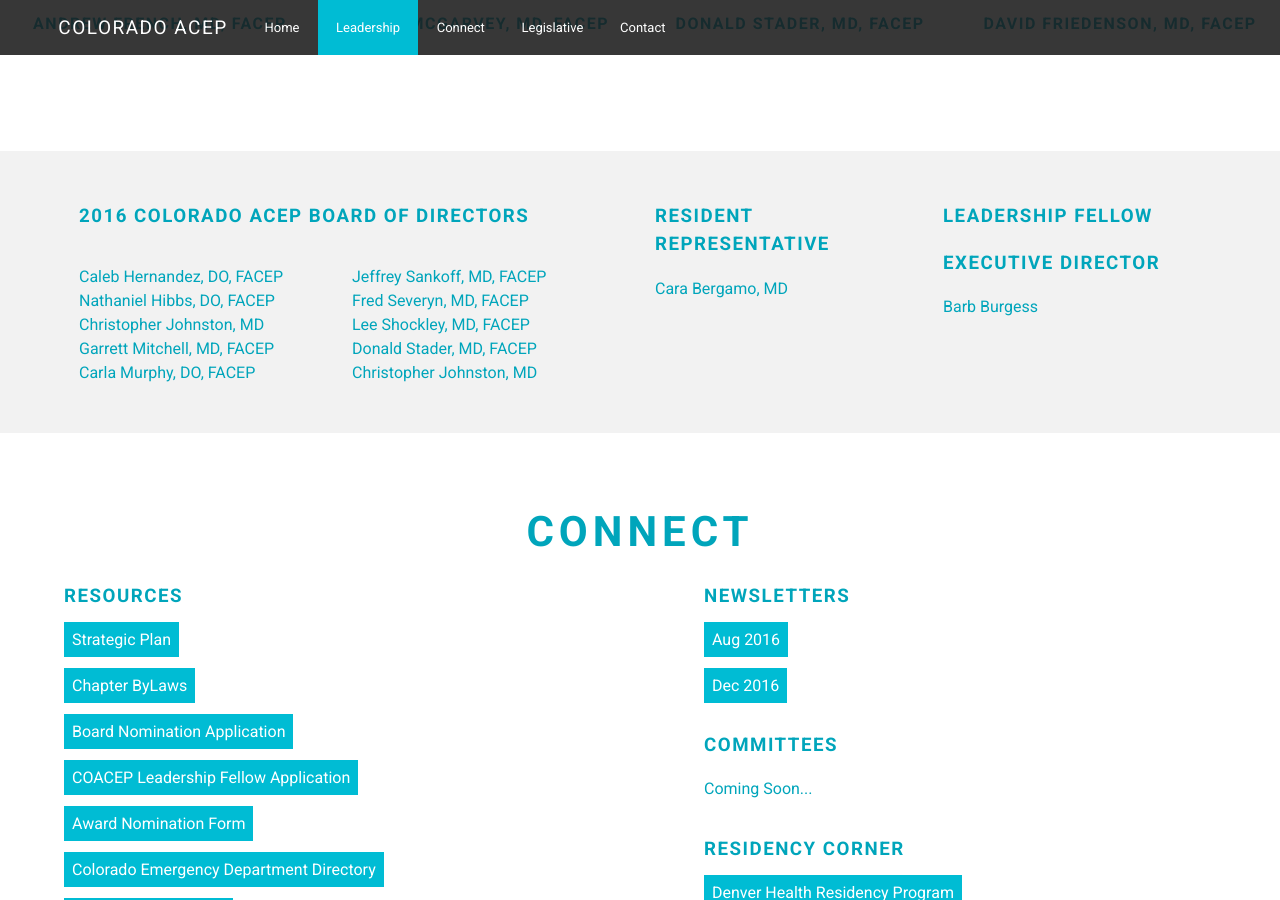
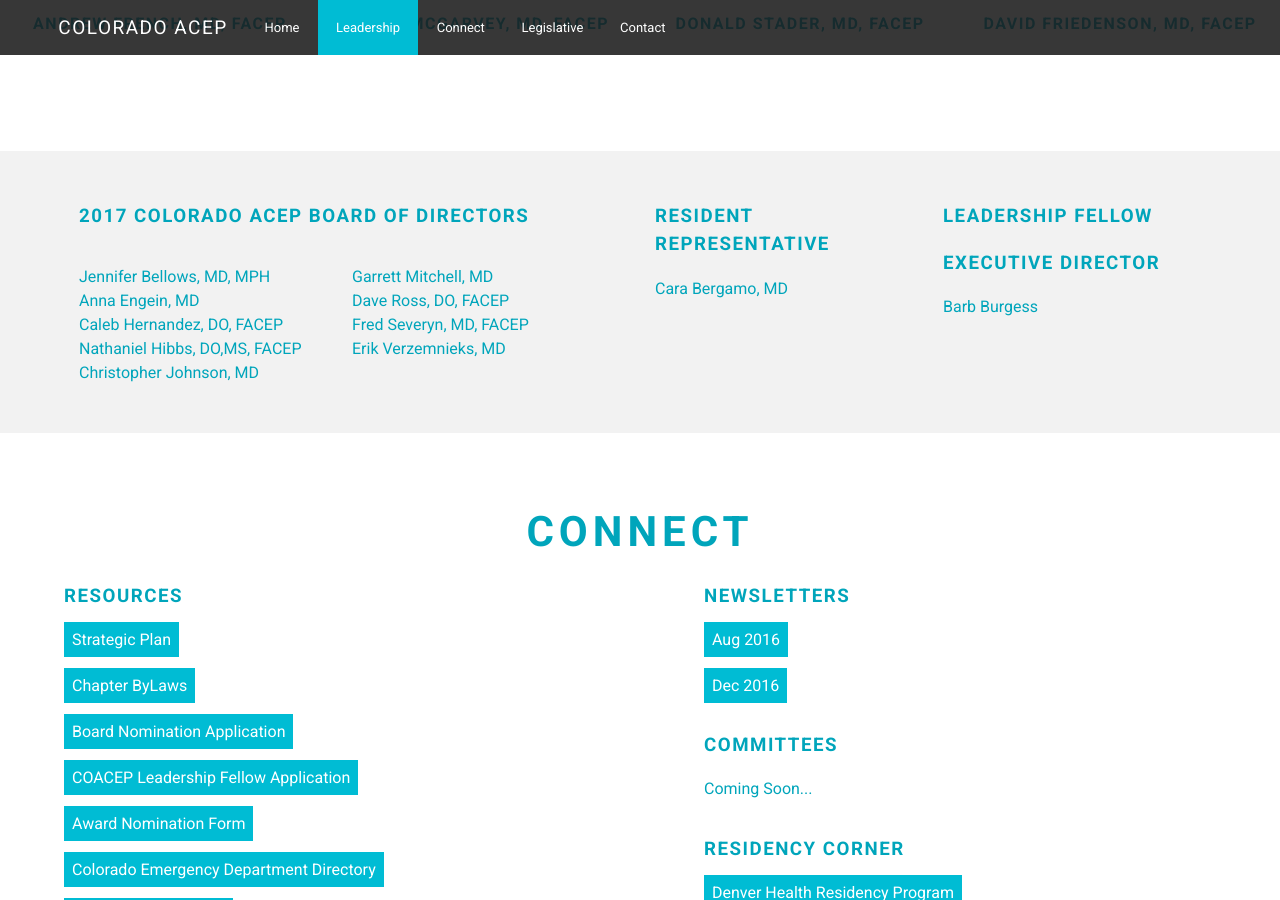
Before and after one commit to pebutler3/coacep, a Jekyll site: the page built from index.html, in a window 1280 px wide and 900 px high, scrolled down 1858 px. Built offline with Jekyll 4.4.1, drawn with Linux system fonts in a browser that asks for light colours.

Commit message:
Updated bylaws and 2017 Board Members

```diff
--- a/_includes/sub-leadership.html
+++ b/_includes/sub-leadership.html
@@ -1,20 +1,19 @@
 <section class="sub-leadership">
     <section class="board-of-directors">
-      <h3>2016 Colorado ACEP Board of Directors</h3>
+      <h3>2017 Colorado ACEP Board of Directors</h3>
       <div>
         <ul>
+         <li>Jennifer Bellows, MD, MPH</li>
+         <li>Anna Engein, MD</li>
          <li>Caleb Hernandez, DO, FACEP</li>
-         <li>Nathaniel Hibbs, DO, FACEP</li>
-         <li>Christopher Johnston, MD</li>
-         <li>Garrett Mitchell, MD, FACEP</li>
-         <li>Carla Murphy, DO, FACEP</li>
+         <li>Nathaniel Hibbs, DO,MS, FACEP</li>
+         <li>Christopher Johnson, MD</li>
          </ul>
          <ul>
-         <li>Jeffrey Sankoff, MD, FACEP</li>
+         <li>Garrett Mitchell, MD</li>
+         <li>Dave Ross, DO, FACEP</li>
          <li>Fred Severyn, MD, FACEP</li>
-         <li>Lee Shockley, MD, FACEP</li>
-         <li>Donald Stader, MD, FACEP</li>
-         <li>Christopher Johnston, MD</li>
+         <li>Erik Verzemnieks, MD</li>
         </ul>
       </div>
     </section>
```
Also changed, not shown: 1 other file.
